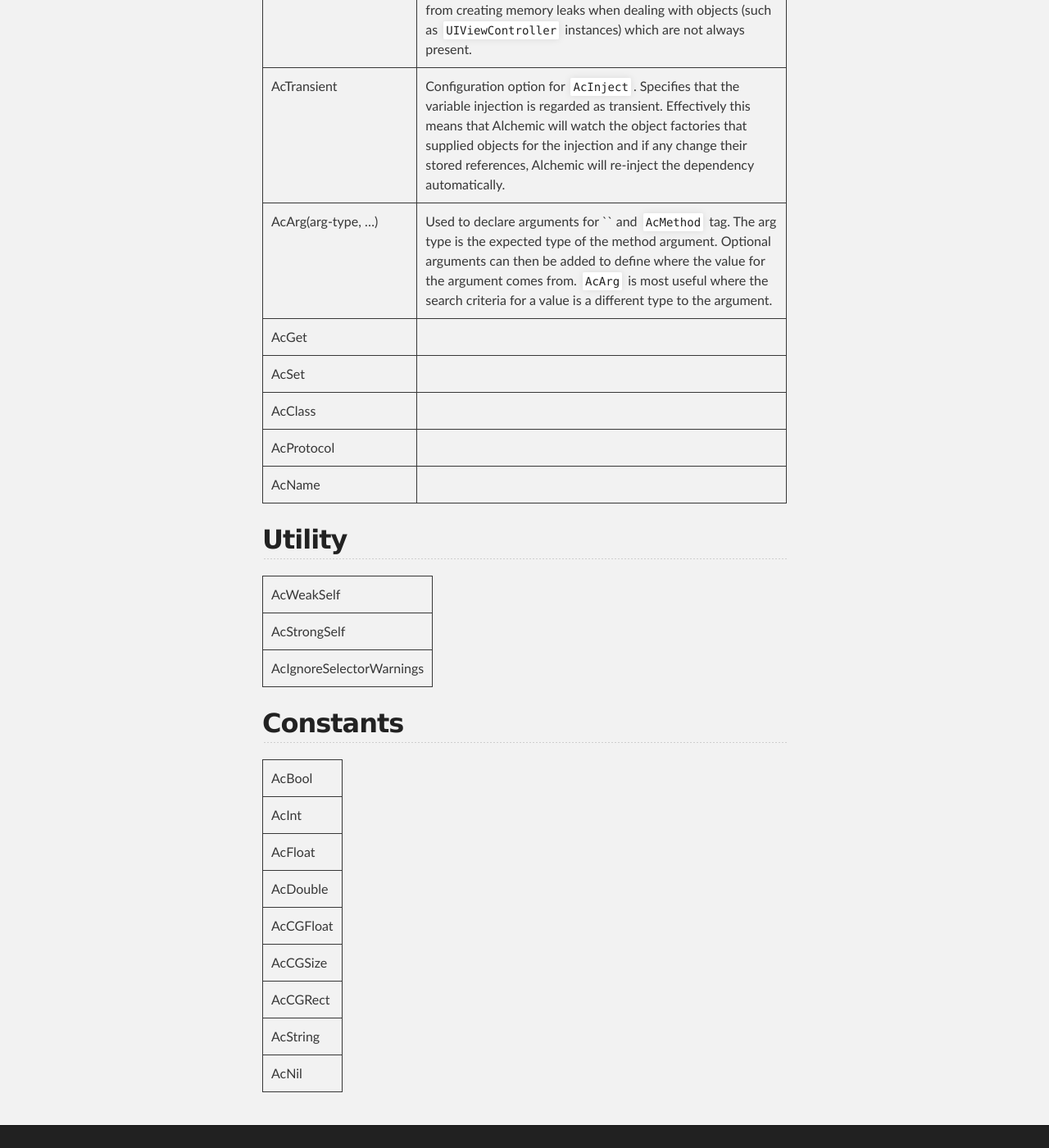
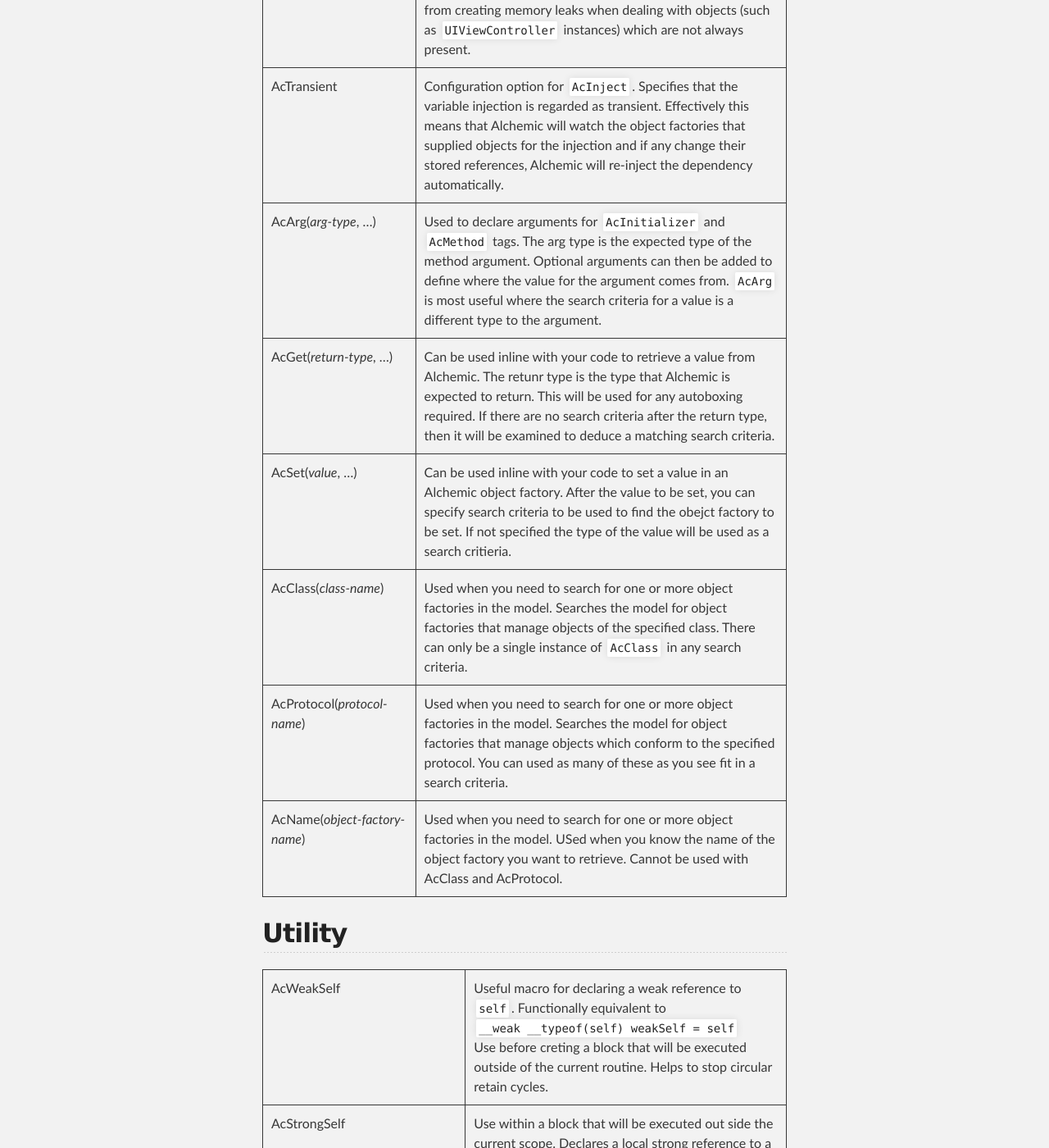
Before and after one commit to drekka/Alchemic, a Jekyll site: the page built from ref.md, in a window 1280 px wide and 1400 px high, scrolled down 1597 px. Shown: the whole window at 82% size. Built offline with Jekyll 4.4.1, drawn with Linux system fonts in a browser that asks for light colours; some of the changed text lies outside the part shown.

Commit message:
More doco

````diff
--- a/ref.md
+++ b/ref.md
@@ -7,37 +7,41 @@ title: Tag reference
 ## Core
 
 {{ site.data.macros.register }}(...) | Declares a class factory. Optional arguments can be used to further configure it.
-{{ site.data.macros.initialiser }}(selector, ...) | Specifies an initializer to be used when instantiating a class. Option arguments specify where to get the values from for any initializer arguments.
-{{ site.data.macros.method }}(return-type, selector, ...) | Registers a method as an object factory. If the method is an instance method, then Alchemic will make sure the class is instantiated first. If the method is a class method then it is called directly. Also takes the same configuration arguments as `{{site.data.macros.register}}`. Optional arguments specify where to get the values from for any method arguments.
-{{ site.data.macros.inject }}(variable, ...) | Declares an injection. If no arguments are specified, Alchemic will interrogate the runtime for the variables type data and build some model search criteria based on that.
-{{ site.data.macros.factoryName }}(name) | Configuration option for `{{site.data.macros.register}}` and `{{site.data.macros.method}}` tags. Specifies a custom name to store the object factory under in the model.
+{{ site.data.macros.initialiser }}(*selector*, ...) | Specifies an initializer to be used when instantiating a class. Option arguments specify where to get the values from for any initializer arguments.
+{{ site.data.macros.method }}(*return-type*, *selector*, ...) | Registers a method as an object factory. If the method is an instance method, then Alchemic will make sure the class is instantiated first. If the method is a class method then it is called directly. Also takes the same configuration arguments as `{{site.data.macros.register}}`. Optional arguments specify where to get the values from for any method arguments.
+{{ site.data.macros.inject }}(*variable*, ...) | Declares an injection. If no arguments are specified, Alchemic will interrogate the runtime for the variables type data and build some model search criteria based on that.
+{{ site.data.macros.factoryName }}(*name*) | Configuration option for `{{site.data.macros.register}}` and `{{site.data.macros.method}}` tags. Specifies a custom name to store the object factory under in the model.
 {{ site.data.macros.template }} | Configuration option for `{{site.data.macros.register}}` and `{{site.data.macros.method}}` tags. Indicates that the object factory is to behave like a template, creating new instances of the class every time an object is requested. `{{site.data.macros.set}}` cannot be used with a template because the object factory will never store a value.
 {{ site.data.macros.primary }} | Configuration option for `{{site.data.macros.register}}` and `{{site.data.macros.method}}` tags. Indicates that the object factory is considered more important that other object factories when considering possible candidates for injection. If primary object factories are returned in a model search, all other object factories will be ignored.
-{{ site.data.macros.reference }} | Configuration option for `{{site.data.macros.register}}` and `{{site.data.macros.method}}` tags. Puts the object factory into reference mode. In this mode the object factory will not generate any objects. Instead it will wait to be given an object to be stored for injection. Attempting to inject an object from a reference object factory which no value has been stored will throw an exception unless the factory is also configured with the `{{site.data.macros.nillable}}` option.
-{{ site.data.macros.nillable }} | Configuaration option for `{{site.data.macros.register}}` and `{{site.data.macros.method}}` tags. Indicates that the object factory is allowed to have a nil value. This is often teamed with the `{{site.data.macros.weak}}` tag.
-{{ site.data.macros.weak }} | Configuration option for `{{site.data.macros.register}}` and `{{site.data.macros.method}}` tags. Weak object factories store weak references to the objects they have created or stored.  This stops the object factory from creating memory leaks when dealing with objects (such as `UIViewController` instances) which are not always present.
-{{ site.data.macros.transient }} | Configuration option for  `{{site.data.macros.inject}}`. Specifies that the variable injection is regarded as transient. Effectively this means that Alchemic will watch the object factories that supplied objects for the injection and if any change their stored references, Alchemic will re-inject the dependency automatically.
-{{ site.data.macros.arg }}(arg-type, ...) | Used to declare arguments for `{{site.data.macros.initializer}}` and `{{site.data.macros.method}}` tag. The arg type is the expected type of the method argument. Optional arguments can then be added to define where the value for the argument comes from. `{{ site.data.macros.arg }}` is most useful where the search criteria for a value is a different type to the argument.
-{{ site.data.macros.get }} |
-{{ site.data.macros.set }} |
-{{ site.data.macros.class }} |
-{{ site.data.macros.protocol }} |
-{{ site.data.macros.name }} |
+{{ site.data.macros.reference }} | Configuration option for `{{site.data.macros.register}}` and `{{site.data.macros.method}}` tags. Puts the object factory into reference mode. In this mode the object factory will not generate any objects. Instead it will wait to be given an object to be stored for injection. Attempting to inject an object from a reference object factory which no value has been stored will throw an exception unless the factory is also configured with the `{{ site.data.macros.nillable }}` option.
+{{ site.data.macros.nillable }} | Configuaration option for `{{ site.data.macros.register }}` and `{{ site.data.macros.method }}` tags. Indicates that the object factory is allowed to have a nil value. This is often teamed with the `{{site.data.macros.weak}}` tag.
+{{ site.data.macros.weak }} | Configuration option for `{{ site.data.macros.register }}` and `{{ site.data.macros.method }}` tags. Weak object factories store weak references to the objects they have created or stored.  This stops the object factory from creating memory leaks when dealing with objects (such as `UIViewController` instances) which are not always present.
+{{ site.data.macros.transient }} | Configuration option for  `{{ site.data.macros.inject }}`. Specifies that the variable injection is regarded as transient. Effectively this means that Alchemic will watch the object factories that supplied objects for the injection and if any change their stored references, Alchemic will re-inject the dependency automatically.
+{{ site.data.macros.arg }}(*arg-type*, ...) | Used to declare arguments for `{{ site.data.macros.initialiser }}` and `{{ site.data.macros.method }}` tags. The arg type is the expected type of the method argument. Optional arguments can then be added to define where the value for the argument comes from. `{{ site.data.macros.arg }}` is most useful where the search criteria for a value is a different type to the argument.
+{{ site.data.macros.get }}(*return-type*, ...) | Can be used inline with your code to retrieve a value from Alchemic. The retunr type is the type that Alchemic is expected to return. This will be used for any autoboxing required. If there are no search criteria after the return type, then it will be examined to deduce a matching search criteria.
+{{ site.data.macros.set }}(*value*, ...) | Can be used inline with your code to set a value in an Alchemic object factory. After the value to be set, you can specify search criteria to be used to find the obejct factory to be set. If not specified the type of the value will be used as a search critieria.
+{{ site.data.macros.class }}(*class-name*) | Used when you need to search for one or more object factories in the model. Searches the model for object factories that manage objects of the specified class. There can only be a single instance of `{{ site.data.macros.class }}` in any search criteria.
+{{ site.data.macros.protocol }}(*protocol-name*) | Used when you need to search for one or more object factories in the model. Searches the model for object factories that manage objects which conform to the specified protocol. You can used as many of these as you see fit in a search criteria.
+{{ site.data.macros.name }}(*object-factory-name*) | Used when you need to search for one or more object factories in the model. USed when you know the name of the object factory you want to retrieve. Cannot be used with {{ site.data.macros.class }} and {{ site.data.macros.protocol }}.
 
 ## Utility
 
-{{ site.data.macros.weakSelf }} |
-{{ site.data.macros.strongSelf }} |
-{{ site.data.macros.ignoreSelector }} |
+{{ site.data.macros.weakSelf }} | Useful macro for declaring a weak reference to `self`. Functionally equivalent to<br />```__weak __typeof(self) weakSelf = self```<br />Use before creting a block that will be executed outside of the current routine. Helps to stop circular retain cycles.
+{{ site.data.macros.strongSelf }} | Use within a block that will be executed out side the current scope. Declares a local strong reference to a previously declared weak reference. Use in tandom with `{{ site.data.macros.weakSelf }}` for best effect. Functionally equivalent to<br />```__typeof(self) strongSelf = weakSelf```
+{{ site.data.macros.ignoreSelector }}(*code*) | Mainly used when declaring selectors from other classes and selector warnings are turned on. Pushes a new clang diagnostic scope, turns off selector warnings, includes the passed code then pops the scope.
 
 ## Constants
 
-{{ site.data.macros.bool }} |
-{{ site.data.macros.int }} |
-{{ site.data.macros.float }} |
-{{ site.data.macros.double }} |
-{{ site.data.macros.cgFloat }} |
-{{ site.data.macros.cgSize }} |
-{{ site.data.macros.cgRect }} |
-{{ site.data.macros.string }} |
-{{ site.data.macros.nil }} |
+Constants macros are for setting contant values for method arguments, injections, etc.
+
+Macro example | Type
+--- | ---
+{{ site.data.macros.bool }}(*YES/NO*) | BOOL
+{{ site.data.macros.int }}(*5*) | int
+{{ site.data.macros.float }}(*1.2*) | float
+{{ site.data.macros.double }}(*1.23456*) | double
+{{ site.data.macros.cgFloat }}(*1.23456*) | CGFloat
+{{ site.data.macros.cgSize }}(*CGSizeMake(1.0, 2.0)*) | CGSize
+{{ site.data.macros.cgRect }}(*CGRectMake(1.0, 2.0, 3.0, 4.0)*)  | CGRect
+{{ site.data.macros.string }}(*@"abc"*) | NSString *
+{{ site.data.macros.nil }} | nil
````
